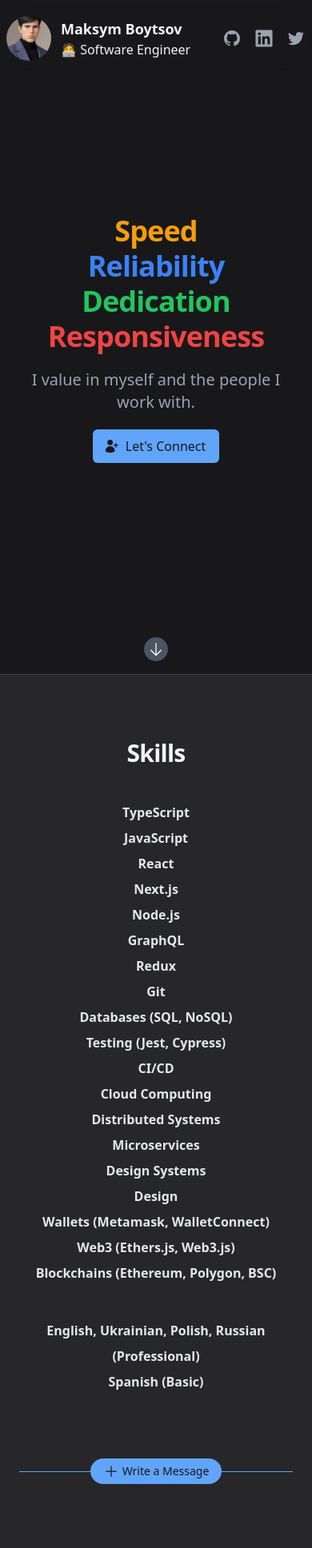
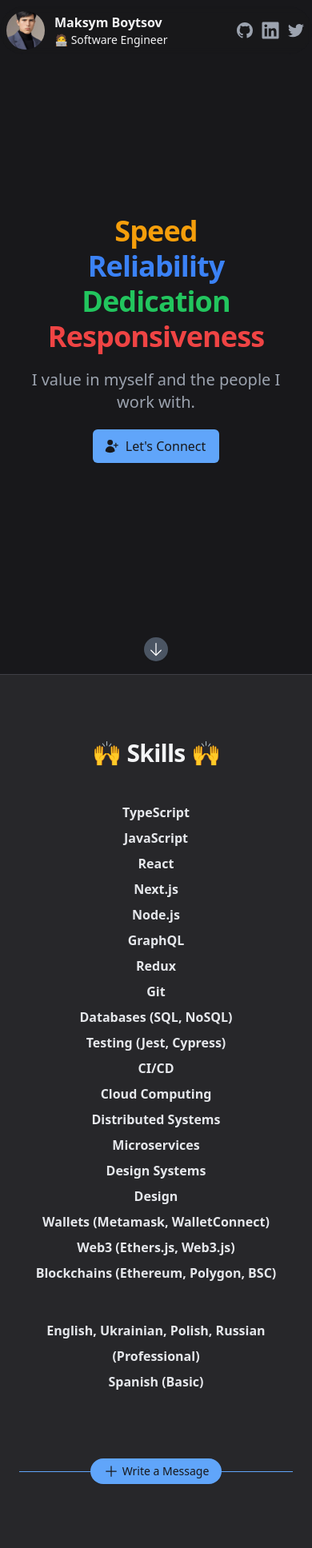
Before and after one commit to maksym-boytsov/maksym-boytsov, a Next.js app: page / in a window 390 px wide. Shown: the top 1936 px of the page at 80% size. Built offline with nearby package versions, Linux system fonts and the light colour scheme.

Commit message:
feat: image added

```diff
--- a/pages/index.tsx
+++ b/pages/index.tsx
@@ -57,23 +57,23 @@ export default function Home() {
       </Head>
 
       <main className="text-zinc-100">
-        <header className="fixed z-10 backdrop-blur-sm bg-zinc-900/75 rounded-full left-0 right-0 top-2 py-3 mx-auto max-w-7xl px-2 sm:px-4">
+        <header className="fixed z-10 backdrop-blur-sm bg-zinc-900/75 rounded-full left-0 right-0 top-2 py-1.5 sm:py-3 mx-auto max-w-7xl px-2 sm:px-4">
           <div className="flex justify-between items-center">
             <div className="grid grid-flow-col items-center">
               <div className="mr-3 flex-shrink-0">
                 <img
-                  className="inline-block h-14 w-14 rounded-full object-cover"
+                  className="inline-block h-12 w-12 sm:h-14 sm:w-14 rounded-full object-cover"
                   src="maksym.jpg"
                   alt=""
                 />
               </div>
               <div>
-                <h1 className="text-lg font-bold">Maksym Boytsov</h1>
-                <h2>🧑‍💻 Software Engineer</h2>
+                <h1 className="text-md sm:text-lg font-bold">Maksym Boytsov</h1>
+                <h2 className="text-sm sm:text-md">🧑‍💻 Software Engineer</h2>
               </div>
             </div>
 
-            <div className="flex justify-center space-x-4">
+            <div className="flex justify-center space-x-2 sm:space-x-4">
               {social.map((item) => (
                 <a
                   key={item.name}
@@ -92,8 +92,9 @@ export default function Home() {
 
         <section
           id="hero"
-          className="relative bg-zinc-900 h-screen grid gap-5 justify-center items-center justify-items-center content-center border-b border-zinc-700"
+          className="relative bg-zinc-900 h-screen grid md:grid-cols-2 grid-flow-col border-b border-zinc-700"
         >
+          <div className="h-screen grid gap-5 justify-center items-center justify-items-center content-center">
             <div className="mx-auto max-w-7xl px-4 sm:px-6 lg:px-8 text-center">
               {keywords.map((keyword) => (
                 <p
@@ -108,7 +109,6 @@ export default function Home() {
                 I value in myself and the people I work with.
               </p>
             </div>
-
             <button
               onClick={() =>
                 contactRef.current.scrollIntoView({ behavior: "smooth" })
@@ -119,14 +119,20 @@ export default function Home() {
               <UserPlusIcon className="-ml-1 mr-2 h-5 w-5" aria-hidden="true" />
               Let's Connect
             </button>
-
+          </div>
+          <div className="hidden md:block relative">
+            <img
+              src="shadow.jpg"
+              className="w-full h-full absolute bottom-0 right-0 left-0 top-0 object-cover z-0"
+            />
+          </div>
           <button
             aria-label="Scroll down"
             type="button"
             onClick={() =>
               experienceRef.current.scrollIntoView({ behavior: "smooth" })
             }
-            className="absolute bottom-4 inline-flex items-center rounded-full border border-transparent bg-gray-600 p-1 text-white shadow-sm hover:bg-gray-700 focus:outline-none focus:ring-2 focus:ring-gray-500 focus:ring-offset-2"
+            className="absolute bottom-4 right-1/2 translate-x-1/2 inline-flex items-center rounded-full border border-transparent bg-gray-600 p-1 text-white shadow-sm hover:bg-gray-700 focus:outline-none focus:ring-2 focus:ring-gray-500 focus:ring-offset-2"
           >
             <ArrowDownIcon className="h-5 w-5" aria-hidden="true" />
           </button>
@@ -136,7 +142,7 @@ export default function Home() {
           <div className="mx-auto max-w-7xl py-20 px-6 sm:py-24 lg:px-8 lg:py-32">
             <div className="text-center">
               <h2 className="mb-10 text-3xl font-bold tracking-tight text-gray-100 sm:text-4xl">
-                Skills
+                🙌 Skills 🙌
               </h2>
 
               <div className="grid grid-cols-1 sm:grid-cols-2 sm:gap-x-6 lg:grid-cols-4 lg:gap-x-8">
@@ -187,7 +193,7 @@ export default function Home() {
 
             <div className="mx-auto max-w-3xl text-center">
               <h2 className="text-3xl font-bold tracking-tight text-gray-100 sm:text-4xl">
-                Experience
+                🧑‍💻 Experience 🧑‍💻
               </h2>
               <p className="mx-auto mt-4 max-w-xl text-lg leading-8 text-gray-400">
                 Majority of my experience in the field of software development.
@@ -228,7 +234,7 @@ export default function Home() {
           <div className="mx-auto max-w-7xl py-12 px-4 sm:py-16 sm:px-6 lg:px-8 lg:py-20">
             <div className="mx-auto max-w-4xl text-center">
               <h2 className="text-3xl font-bold tracking-tight text-white sm:text-4xl">
-                Trusted by companies and people
+                Trusted by companies and people 🤝
               </h2>
               <p className="mt-3 text-xl text-blue-200 sm:mt-4">
                 By consistent flow of engineering, consulting and solving
@@ -269,7 +275,7 @@ export default function Home() {
         >
           <div className="text-center">
             <h2 className="text-2xl font-bold tracking-tight sm:text-4xl">
-              Leave a message
+              Leave a message 📝
             </h2>
             <p className="mx-auto mt-4 max-w-xl text-lg leading-8 text-gray-400">
               I'm always open to new partnerships and opportunities. If you have
@@ -297,7 +303,7 @@ export default function Home() {
                   })}
                   type="email"
                   id="email"
-                  className={`bg-zinc-800 border-zinc-700 block w-full h-10 rounded-md border px-3 pr-10 sm:text-sm${
+                  className={`bg-zinc-800 border-zinc-700 block w-full h-10 rounded-md autofill:bg-zinc-700 border px-3 pr-10 sm:text-sm${
                     contactForm.formState.errors.email
                       ? ` ${invalidInputClassName}`
                       : ""
@@ -336,7 +342,7 @@ export default function Home() {
                   })}
                   type="text"
                   id="name"
-                  className={`bg-zinc-800 border-zinc-700 block w-full h-10 rounded-md border px-3 pr-10 sm:text-sm${
+                  className={`bg-zinc-800 border-zinc-700 block w-full h-10 rounded-md autofill:bg-zinc-700 border px-3 pr-10 sm:text-sm${
                     contactForm.formState.errors.name
                       ? ` ${invalidInputClassName}`
                       : ""
@@ -385,7 +391,7 @@ export default function Home() {
                   },
                 })}
                 id="message"
-                className={`bg-zinc-800 border-zinc-700 block w-full h-32 rounded-md border px-3 py-2 pr-10 sm:text-sm${
+                className={`bg-zinc-800 border-zinc-700 block w-full h-32 rounded-md autofill:bg-zinc-700 border px-3 py-2 pr-10 sm:text-sm${
                   contactForm.formState.errors.message
                     ? ` ${invalidInputClassName}`
                     : ""
```
Also changed, not shown: 1 other file (tests, documents, lock files or other folders). Lines whose indentation alone changed are shown as unchanged.
